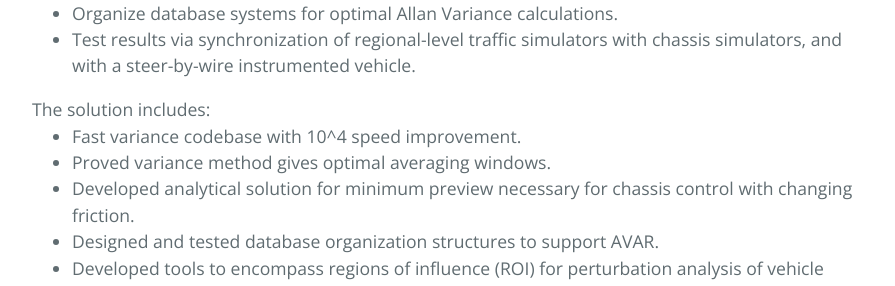
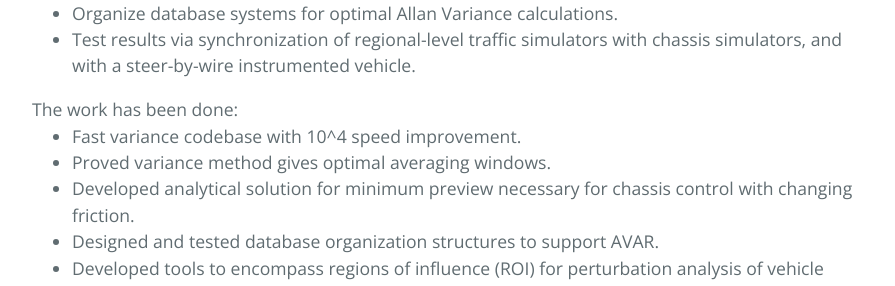
Before and after one commit to ForgetfulDatabases/ForgetfulDatabases.github.io, a Jekyll site: the page built from index.html, in a window 1280 px wide and 900 px high, scrolled down 2504 px. Shown: the part 163-449 px from the top of the window, without its empty margins (192-1087 px from the left). Built offline with Jekyll 4.4.1, drawn with Linux system fonts in a browser that asks for light colours; a script that is not in the unit is left out; some of the changed text lies outside the part shown.

Commit message:
update format

```diff
--- a/_config.yml
+++ b/_config.yml
@@ -1,5 +1,5 @@
 title: Forgetful Database
-description: When data expires
+description: When data expires?
 show_downloads: false
 google_analytics:
 theme: jekyll-theme-cayman
--- a/index.html
+++ b/index.html
@@ -158,7 +158,7 @@ layout: default
                 Test results via synchronization of regional-level traffic simulators with chassis simulators, and with a steer-by-wire instrumented vehicle.
             </li>
         </ul>
-        The solution includes:
+        The work has been done:
         <ul>
             <li>
                 Fast variance codebase with 10^4 speed improvement.
@@ -250,13 +250,14 @@ layout: default
 
 <hr>
 <h1>Images and Media</h1>
+
     <ul>
-
         <li>
-            CPS_LightningTalk Video
-            <br>
-            <a href="https://www.dropbox.com/s/s51lge60llt72c5/CPS_LightningTalk_v2.mp4?dl=0"><img src="https://github.com/ForgetfulDatabases/ForgetfulDatabases.github.io/blob/main/assets/video/CPS_LightningTalk_v2.png?raw=true" alt="CPS_LightningTalk_v2"  height="400"></a>
-
+            <p style="line-height:175%">
+                CPS_LightningTalk Video
+                <br>
+                <a href="https://www.dropbox.com/s/s51lge60llt72c5/CPS_LightningTalk_v2.mp4?dl=0"><img src="https://github.com/ForgetfulDatabases/ForgetfulDatabases.github.io/blob/main/assets/video/CPS_LightningTalk_v2.png?raw=true" alt="CPS_LightningTalk_v2"  height="400"></a>
+            </p>
         </li>
 
     </ul>
```
Also changed, not shown: other parts of index.html (+6 -0 lines).
